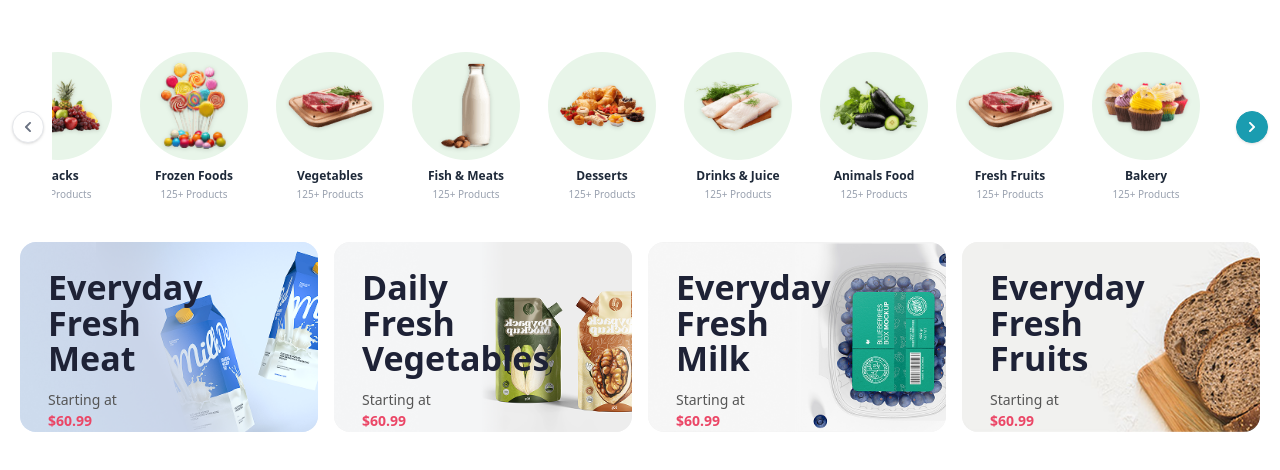
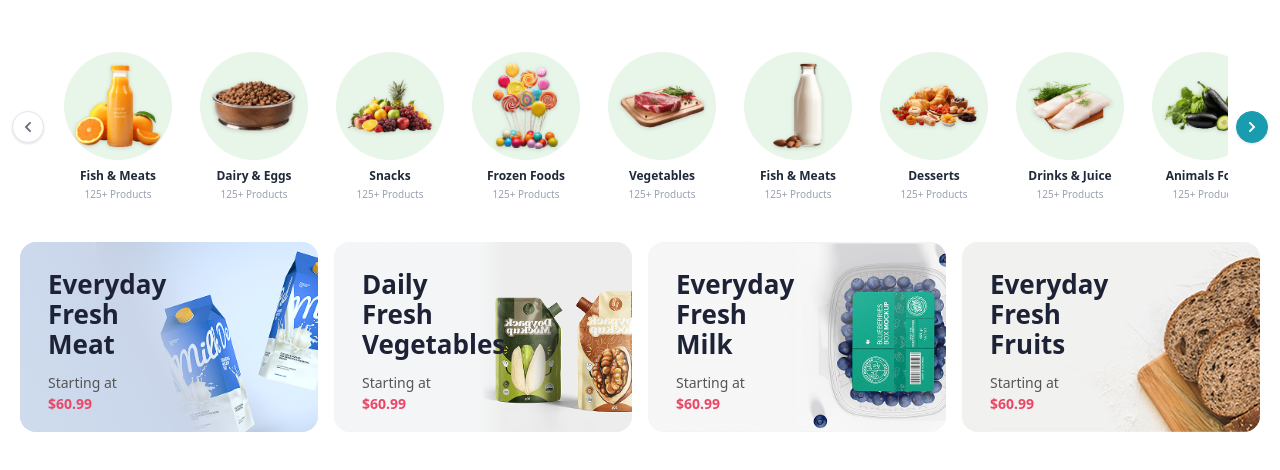
Before and after one commit to morphcodetech/b2b, a React (Vite) app: page / in a window 1280 px wide. Shown: the top 470 px of the page. Built offline with nearby package versions, Linux system fonts and the light colour scheme.

Commit message:
Made Ui chnages in Product grid section

```diff
--- a/src/components/CategoryGridSection/CategoryGridSection.jsx
+++ b/src/components/CategoryGridSection/CategoryGridSection.jsx
@@ -53,7 +53,7 @@ const CategoryGridSection = () => {
               />
 
               <div className="relative z-10 p-7 max-w-[170px]">
-                <h3 className="text-[34px] leading-[1.05] font-bold text-[#1e2236] whitespace-pre-line">
+                <h3 className="text-[22px] sm:text-[26px] leading-[1.15] font-bold text-[#1e2236] whitespace-pre-line">
                   {card.title}
                 </h3>
                 <p className="mt-3 text-[14px] text-[#555]">
--- a/src/components/CategoryScrollSection/CategoryScrollSection.jsx
+++ b/src/components/CategoryScrollSection/CategoryScrollSection.jsx
@@ -7,7 +7,7 @@ const CategoryScrollSection = () => {
   const scrollRef = useRef(null);
   const [activeId, setActiveId] = useState(null);
   const [isPaused, setIsPaused] = useState(false);
-  const autoScrollSpeed = 1.2;
+  const autoScrollSpeed = 0.85;
   const loopedCategories = [...categories, ...categories];
 
   useEffect(() => {
```
